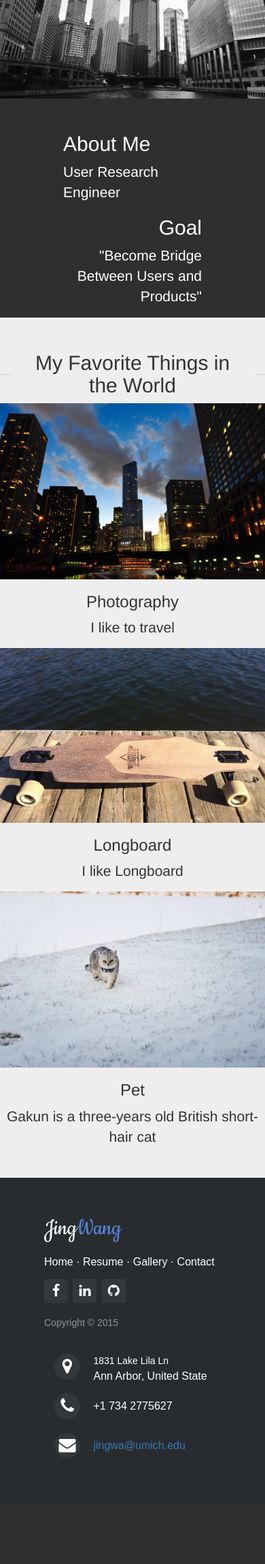
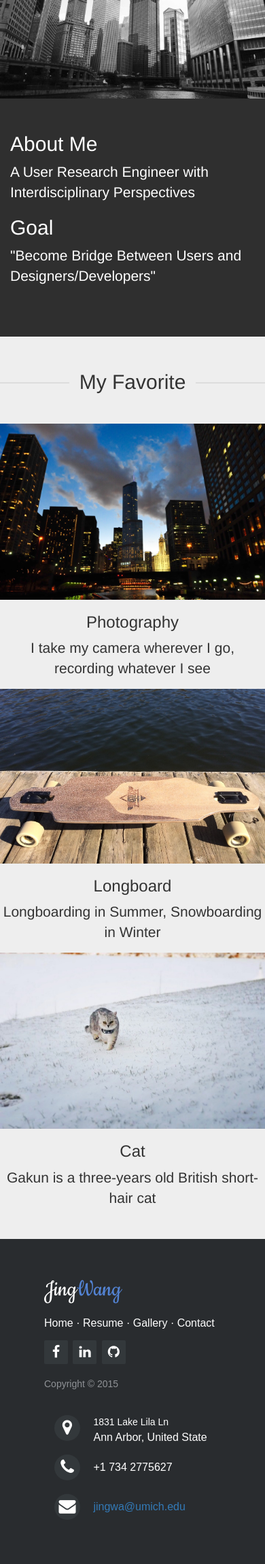
Before and after one commit to Gakun/portfolio, a Python web app: template templates/index.html in a window 390 px wide. Shown: the part 186-2486 px from the top of the page at 68% size. Before the commit the page ends 2322 px from the top, so only its background shows below. Run offline with Jinja, Linux system fonts and the light colour scheme; the template is opened without the code that fills it, so the values that code supplies are empty; some libraries are stand-ins or nearby versions.

Commit message:
add responsive details

```diff
--- a/static/gallery.css
+++ b/static/gallery.css
@@ -0,0 +1,3 @@
+.gallery{
+    margin-bottom: 40px;
+}
--- a/static/index.css
+++ b/static/index.css
@@ -1,16 +1,12 @@
 .about{
     margin-bottom: 0;
     background-color: #2F2F2F;
-    height: 23em;
+    height: 25em;
 }
 
 .about .container{
     color: white;
-    width:60%;
-}
-
-.about .right{
-    text-align: right;
+    width:100%;
 }
 
 .detail{
@@ -22,6 +18,7 @@
     display: inline-block;
     padding: 0 15px;
     position: relative;
+    margin-bottom: 1.5em;
 }
 
 .detail h2:before, .detail h2:after {
--- a/static/resume.css
+++ b/static/resume.css
@@ -0,0 +1,20 @@
+.resume h1{
+    text-align: center;
+    font-size: 2em;
+}
+.resume .text{
+    font-size: 1.3em;
+}
+
+.resume .text{
+    margin-top: 20px;
+    margin-bottom: 20px;
+}
+
+
+@media (min-width: 992px){
+    .resume h1{
+        text-align: left;
+        font-size: 2.5em;
+    }
+}
--- a/templates/base.html
+++ b/templates/base.html
@@ -10,7 +10,7 @@
     <link rel="stylesheet" href="static/gallery.css">
     <link rel="stylesheet" href="static/resume.css">
     <link rel="stylesheet" href="static/map.css">
-    <script src="http://maps.google.com/maps/api/js?sensor=false"></script>
+
 
     <!--     icon from Font Awesome -->
     <link rel="stylesheet" href="https://maxcdn.bootstrapcdn.com/font-awesome/4.2.0/css/font-awesome.min.css">
@@ -79,11 +79,11 @@
 
                 <p class="footer-links">
                     <a href="index">Home</a>
-                    ·
+                    <span>·</span>
                     <a href="resume">Resume</a>
-                    ·
+                    <span>·</span>
                     <a href="gallery">Gallery</a>
-                    ·
+                    <span>·</span>
                     <a href="contact">Contact</a>
                 </p>
 
@@ -123,7 +123,7 @@
 
     <script src="https://ajax.googleapis.com/ajax/libs/jquery/1.12.0/jquery.min.js"></script>
     <script src="https://maxcdn.bootstrapcdn.com/bootstrap/3.3.6/js/bootstrap.min.js"></script>
-    <script src="static/map.js"></script>
+
 
 
 </body>
--- a/templates/index.html
+++ b/templates/index.html
@@ -3,37 +3,43 @@
 {% block content %}
 <div class="jumbotron about">
   <div class="container">
-    <div class="left">
+    <div>
       <h2>About Me</h2>
-      <p>User Research Engineer</p>
+      <p>A User Research Engineer with Interdisciplinary Perspectives</p>
     </div>
-    <div class="right">
+    <div class="rightside">
       <h2>Goal</h2>
-      <p>"Become Bridge Between Users and Products"</p>
+      <p>"Become Bridge Between Users and Designers/Developers"</p>
     </div>
   </div>
 </div>
 
 <div class="jumbotron text-center detail">
-  <div class="container"><h2>My Favorite Things in the World</h2></div>
+  <div class="container"><h2>My Favorite</h2></div>
 
-  <div class="row">
-    <div class="col-md-4">
-      <img src="static/travel.jpg" class="img-responsive" style="width:100%" alt="travel">
-      <h3>Photography</h3>
-      <p>I like to travel<p>
+  <div class="extra row">
+    <div class="first col-sm-12 col-md-4">
+      <img src="static/travel.jpg" class="lg-shadow img-responsive left" alt="travel">
+        <div class="text right">
+          <h3>Photography</h3>
+          <p>I take my camera wherever I go, recording whatever I see<p>
+        </div>
     </div>
 
-    <div class="col-md-4">
-      <img src="static/longboard.jpg" class="img-responsive" style="width:100%" alt="longboard">
-      <h3>Longboard</h3>
-      <p>I like Longboard</p>
+    <div class="second col-sm-12 col-md-4">
+      <img src="static/longboard.jpg" class="lg-shadow img-responsive right" alt="longboard">
+      <div class="text left">
+        <h3>Longboard</h3>
+        <p>Longboarding in Summer, Snowboarding in Winter</p>
+      </div>
     </div>
 
-    <div class="col-md-4">
-      <img src="static/pet.jpg" class="img-responsive" style="width:100%" alt="cat">
-      <h3>Pet</h3>
-      <p>Gakun is a three-years old British short-hair cat</p>
+    <div class="third col-sm-12 col-md-4">
+      <img src="static/pet.jpg" class="lg-shadow img-responsive left" alt="cat">
+      <div class="text right">
+        <h3>Cat</h3>
+        <p>Gakun is a three-years old British short-hair cat</p>
+      </div>
     </div>
   </div>
 </div>
--- a/templates/resume.html
+++ b/templates/resume.html
@@ -10,6 +10,9 @@
             </h1>
         </div>
     </div>
+    <div class="text container">
+        <p>I am a second-year master student in the Departement of Industrial &amp Operations Engineering at the University of Michigan. My interested area is Human Factors and Ergonomics. I work as a research assistant in <a href="http://thinclab.engin.umich.edu/">The Human-Automation Interaction and Cognition Lab</a> (ThinC Lab).</p>
+    </div>
     <p> <a title="View Resume on Scribd" href="https://zh.scribd.com/doc/306778140/Resume"  style="text-decoration: underline;" >Click to Download</a></p><iframe class="scribd_iframe_embed" src="https://www.scribd.com/embeds/306778140/content?start_page=1&view_mode=scroll&show_recommendations=true" data-auto-height="false" data-aspect-ratio="undefined" scrolling="no" id="doc_43222" width="100%" height="600" frameborder="0"></iframe>
 </div>
 {% endblock %}
```
Also changed, not shown: other parts of static/index.css (+115 -1 lines), static/map.css (+33 -2 lines), templates/contact.html (+5 -3 lines).
